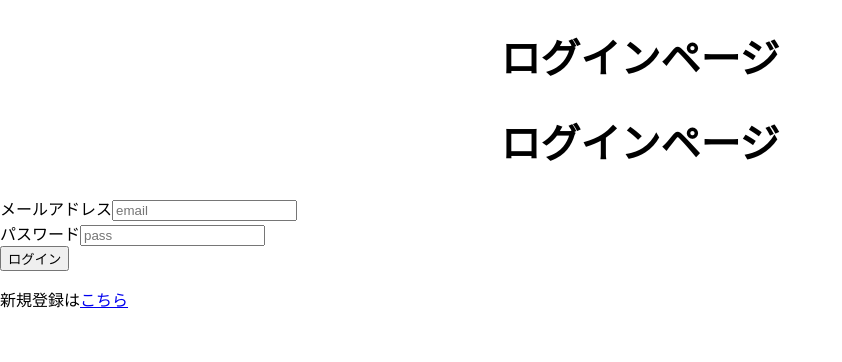
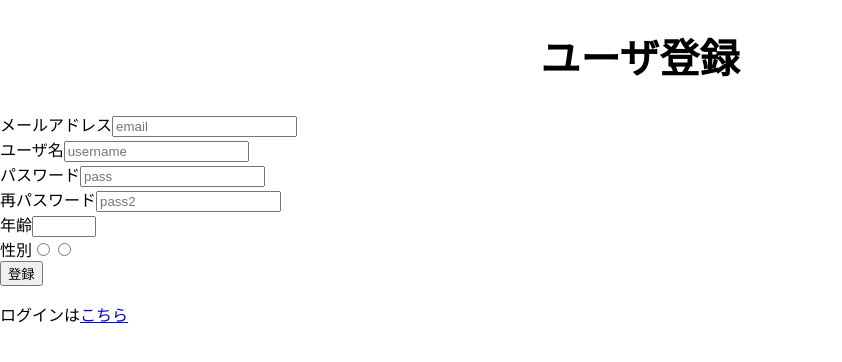
Before and after one commit to HICS-ppp/test2, a React (Create React App) app: page /signup in a window 1280 px wide. Shown: the top 362 px of the page, without its empty margins (0-842 px from the left). Built offline with nearby package versions, Linux system fonts and the light colour scheme; no server answers.

Commit message:
トップページの表示、認証用アカウントの登録 ログイン処理の制作

```diff
--- a/src/App.tsx
+++ b/src/App.tsx
@@ -13,9 +13,9 @@ function App() {
         <BrowserRouter>
           <Routes>
             <Route path={'/'} element={<Toppage />} />
-            <Route path={'/login'} element={<Mainpage />} />
-            <Route path={`/signup/`} element={<Login />} />
-            <Route path={`/login/`} element={<Register />} />
+            <Route path={'/mainpage/'} element={<Mainpage />} />
+            <Route path={`/login/`} element={<Login />} />
+            <Route path={`/signup/`} element={<Register />} />
           </Routes>
         </BrowserRouter>
     </div>
--- a/src/login/login.tsx
+++ b/src/login/login.tsx
@@ -33,10 +33,9 @@ const Login = () => {
         <>
             {/* ↓ログインしている場合、マイページにリダイレクトする設定 */}
             {user ? (
-                <Navigate to={`/`} />
+                <Navigate to={`/mainpage/`} />
             ) : (
                 <>
-                    <h1>ログインページ</h1>
                     {/* onSubmitを追加↓ */}
                     < form onSubmit={handleSubmit}>
                 <h1>ログインページ</h1>
@@ -60,7 +59,7 @@ const Login = () => {
                     </div>
                         <button>ログイン</button>
                         {/* ↓リンクを追加 */}
-                        <p>新規登録は<Link to={`/register/`}>こちら</Link></p>
+                        <p>新規登録は<Link to={`/signup/`}>こちら</Link></p>
                 </form>
                     </>
         )}
--- a/src/signup/signup.tsx
+++ b/src/signup/signup.tsx
@@ -83,7 +83,7 @@ const Register = () => {
                 </div>
                     <button>登録</button>
                 {/* ↓リンクを追加 */}
-                <p>ログインは<Link to={`/login/`}>こちら</Link></p>
+                <p>ログインは<Link to={`./login/`}>こちら</Link></p>
             </form>
     </>
     )}
```
